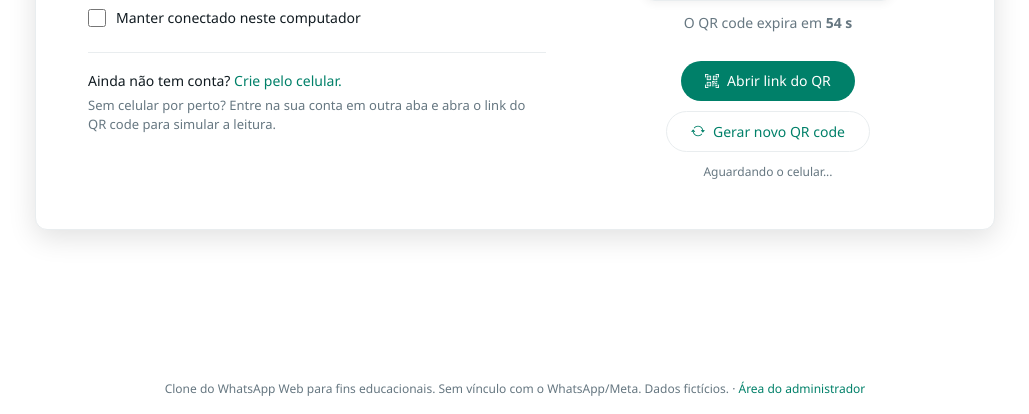
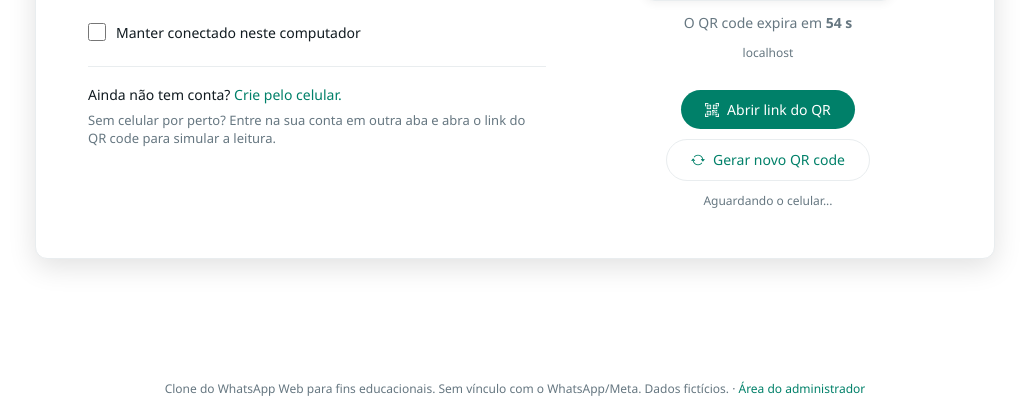
Before and after one commit to ViniciusBorsatti/trabalho3-whatsapp-web, a PHP site: page / in a window 1280 px wide. Shown: the part 386-800 px from the top of the page, without its empty margins (125-1154 px from the left). Run offline with PHP 8.4, Linux system fonts and the light colour scheme.

Commit message:
QR code com o IP do computador para ler pelo celular

```diff
--- a/css/entrada.css
+++ b/css/entrada.css
@@ -302,3 +302,9 @@ body {
   opacity: 0.5;
   cursor: not-allowed;
 }
+
+.qr-endereco {
+  font-size: 12px;
+  color: var(--texto-2);
+  word-break: break-all;
+}
--- a/includes/funcoes.php
+++ b/includes/funcoes.php
@@ -369,11 +369,27 @@ function descreverNavegador(string $agente): string
     return $navegador . ' no ' . $sistema;
 }
 
+function enderecoNaRede(): string
+{
+    $host = $_SERVER['HTTP_HOST'];
+    $nome = preg_replace('/:\d+$/', '', $host);
+    $porta = substr($host, strlen($nome));
+
+    // "localhost" só funciona no próprio computador; para o celular ler o QR, usamos o IP do PC na rede
+    if (in_array($nome, ['localhost', '127.0.0.1', '[::1]'], true)) {
+        $ip = gethostbyname(gethostname());
+        if (filter_var($ip, FILTER_VALIDATE_IP, FILTER_FLAG_IPV4) && strpos($ip, '127.') !== 0) {
+            return $ip . $porta;
+        }
+    }
+    return $host;
+}
+
 function linkConectar(string $token): string
 {
     $protocolo = (!empty($_SERVER['HTTPS']) && $_SERVER['HTTPS'] !== 'off') ? 'https' : 'http';
     $pasta = rtrim(str_replace('\\', '/', dirname(dirname($_SERVER['SCRIPT_NAME']))), '/');
-    return $protocolo . '://' . $_SERVER['HTTP_HOST'] . $pasta . '/conectar.php?token=' . urlencode($token);
+    return $protocolo . '://' . enderecoNaRede() . $pasta . '/conectar.php?token=' . urlencode($token);
 }
 
 function gerarQr(PDO $pdo): string
--- a/index.php
+++ b/index.php
@@ -69,6 +69,7 @@ require_once __DIR__ . '/includes/cabecalho.php';
           <p class="qr-status" id="qr-contador" aria-live="polite">
             Gerando QR code...
           </p>
+          <p class="qr-endereco" id="qr-endereco"></p>
           <p class="erro-campo" id="qr-erro" role="alert"></p>
 
           <div class="qr-botoes">
--- a/js/entrada.js
+++ b/js/entrada.js
@@ -15,6 +15,7 @@
   const qrErro = document.getElementById('qr-erro');
   const qrEstadoConexao = document.getElementById('qr-estado-conexao');
   const qrLink = document.getElementById('qr-link');
+  const qrEndereco = document.getElementById('qr-endereco');
   const btnNovoQr = document.getElementById('btn-novo-qr');
   const checkboxManter = document.getElementById('manter-conectado');
 
@@ -94,6 +95,8 @@
       // A imagem do QR é gerada a partir do link de conexão
       qrImg.src = 'https://api.qrserver.com/v1/create-qr-code/?size=220x220&margin=8&data=' + encodeURIComponent(dados.link);
       qrLink.href = dados.link;
+      // Mostra o endereço que o celular vai abrir (precisa ser o IP do PC, não localhost)
+      qrEndereco.textContent = dados.link.split('/conectar.php')[0].replace(/^https?:\/\//, '');
 
       atualizarContador();
       intervaloContagem = setInterval(function () {
```
Also changed, not shown: README.md.
